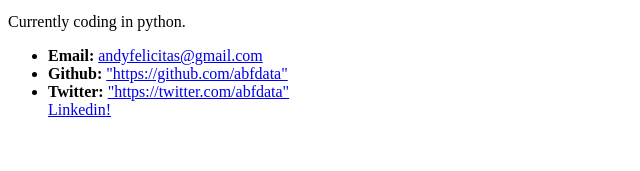
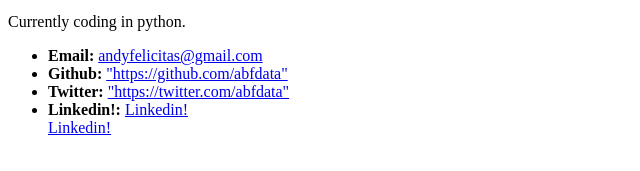
Before and after one commit to ABFdata/ABFdata.github.io, a plain HTML site: page index.html in a window 1280 px wide. Shown: the part 303-474 px from the top of the page, without its empty margins (0-640 px from the left). Drawn offline with Linux system fonts and the light colour scheme.

Commit message:
updated index

```diff
--- a/index.html
+++ b/index.html
@@ -12,6 +12,7 @@
     <li><strong>Email:</strong> <a href="#">andyfelicitas@gmail.com</a></li>
     <li><strong>Github:</strong> <a href="url">"https://github.com/abfdata"</a></li>
     <li><strong>Twitter:</strong> <a href="url">"https://twitter.com/abfdata"</a></li>
+    <li><strong>Linkedin!:</strong> <a href="https://www.linkedin.com/in/andyfelicitas/">Linkedin!</a></li>
 
     <a href="https://www.linkedin.com/in/andyfelicitas/">Linkedin!</a>
 
```
